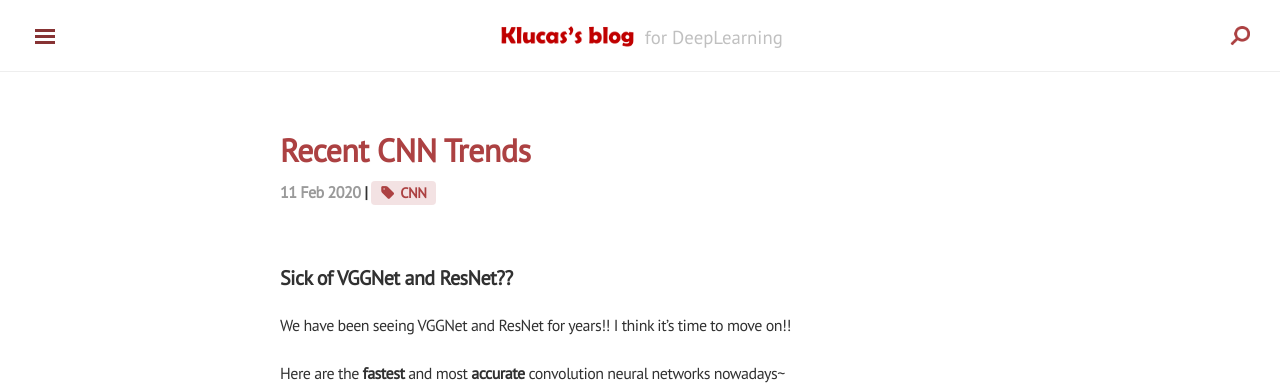
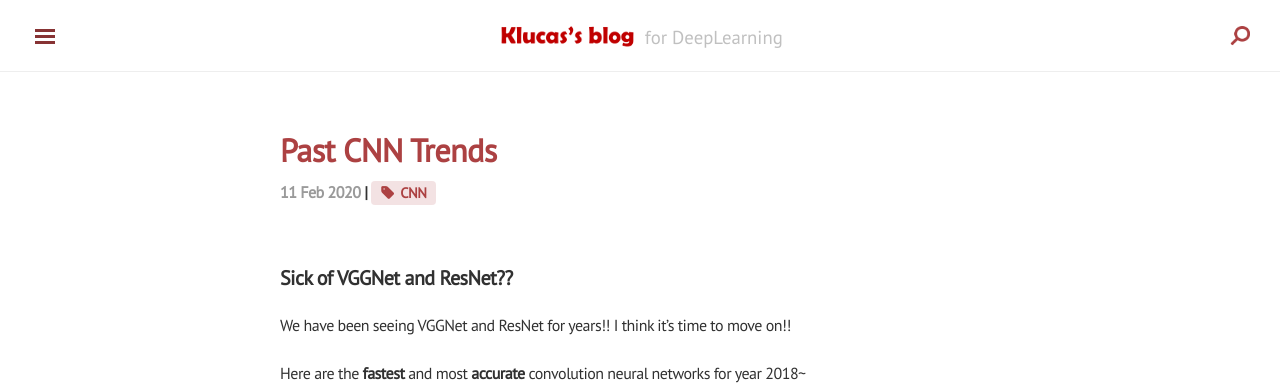
Before and after one commit to hanbinko/HBLucasKo.github.io, a Jekyll site: the page built from _posts/2020-02-11-Trends.md, in a window 1280 px wide and 900 px high, cut to the strip 0-384 px from the top of the window. Built offline with Jekyll 4.4.1, drawn with Linux system fonts in a browser that asks for light colours; nearby versions of some CDN libraries; our own code applies the rules of GitHub Pages for plain Markdown files; comment, search, counter and statistics services are not loaded.

Commit message:
Update 2020-02-11-Trends.md

```diff
--- a/_posts/2020-02-11-Trends.md
+++ b/_posts/2020-02-11-Trends.md
@@ -1,5 +1,5 @@
 ---
-title: Recent CNN Trends
+title: Past CNN Trends
 category: Trends
 tag: CNN
 ---
@@ -9,7 +9,7 @@ tag: CNN
 
 We have been seeing VGGNet and ResNet for years!! I think it’s time to move on!!
 
-Here are the **fastest** and most **accurate** convolution neural networks nowadays~
+Here are the **fastest** and most **accurate** convolution neural networks for year 2018~
 
 
 <a href="https://i.imgur.com/SFqgxvX"><img src="https://i.imgur.com/SFqgxvX.png"  title="source: imgur.com" /></a>
```
